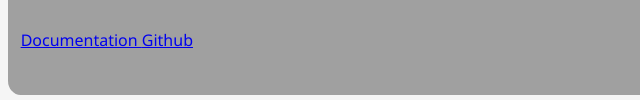
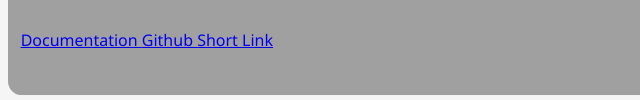
Before and after one commit to EletrixtimeYT/EletrixTchat-, a website: page html/index.html in a window 1280 px wide. Shown: the part 1373-1473 px from the top of the page, 0-640 px from the left. Drawn offline with nearby package versions, Linux system fonts and the light colour scheme; no server answers.

Commit message:
Added rien

```diff
--- a/html/index.html
+++ b/html/index.html
@@ -42,6 +42,7 @@
       <a href="https://imminent-mayonnaise-520.notion.site/EletrixTchat-bf7f8564e3d541c692f70daa1e7eae13 ">Documentation </a>
 
         <a href="https://github.com/EletrixtimeYT/EletrixTchat-">  Github </a>
+        <a href="https://bit.ly/3E9lfrQ">  Short Link </a>
 
 
 
```
